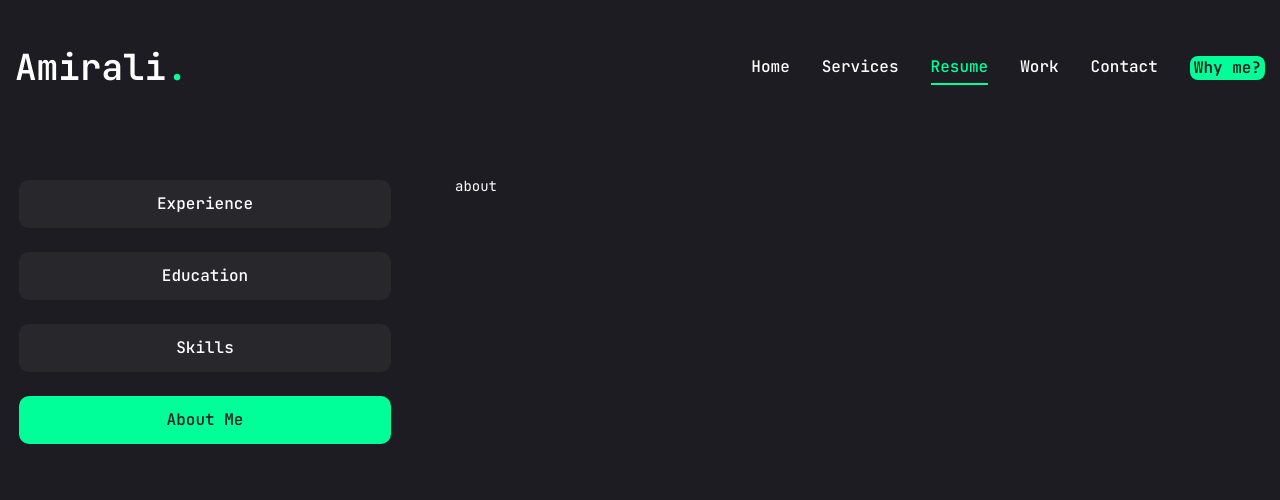
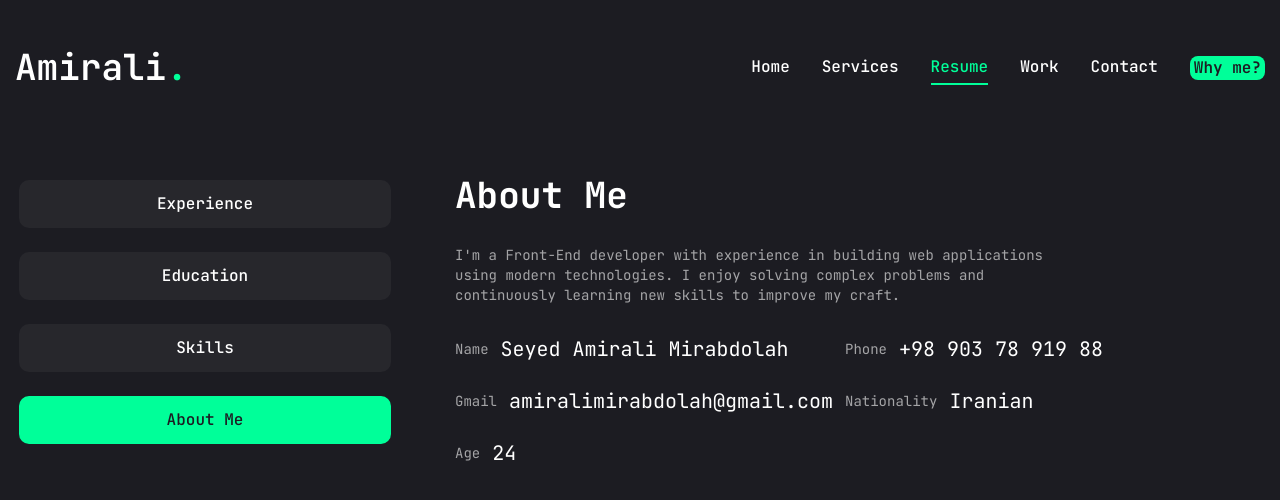
Before and after one commit to Amirali-Mirabdolah/portfolio, a Next.js app: page /resume in a window 1280 px wide. Both pictures are taken after a click on the tab "About Me". Shown: the top 500 px of the page. Built offline with nearby package versions, Linux system fonts and the light colour scheme.

Commit message:
feat(UI): complete resume page

```diff
--- a/app/resume/page.jsx
+++ b/app/resume/page.jsx
@@ -19,7 +19,7 @@
   FaReact,
 } from "react-icons/fa";
 import { SiNextdotjs, SiTailwindcss } from "react-icons/si";
-// import MaterialUiIcon from "@/components/MaterialUiIcon";
+import { calculateAge } from "@/lib/calculateAge";
 
 const about = {
   title: "About Me",
@@ -41,6 +41,10 @@
     {
       fieldName: "Nationality",
       fieldValue: "Iranian",
+    },
+    {
+      fieldName: "Age",
+      fieldValue: calculateAge("2002"),
     },
   ],
 };
@@ -253,9 +257,27 @@
 
             <TabsContent
               value="about"
-              className="w-full"
+              className="w-full text-center xl:text-left"
             >
-              about
+              <div className="flex flex-col gap-7.5">
+                <h3 className="text-4xl font-bold">{about.title}</h3>
+                <p className="max-w-150 text-white/60 mx-auto xl:mx-0">
+                  {about.description}
+                </p>
+                <ul className="grid grid-cols-1 xl:grid-cols-2 max-w-195 gap-y-6 mx-auto xl:mx-0">
+                  {about.info.map((item, index) => {
+                    return (
+                      <li
+                        key={index}
+                        className="flex items-center justify-center xl:justify-start gap-3"
+                      >
+                        <span className="text-white/60">{item.fieldName}</span>
+                        <span className="text-xl">{item.fieldValue}</span>
+                      </li>
+                    );
+                  })}
+                </ul>
+              </div>
             </TabsContent>
           </div>
         </Tabs>
--- /dev/null
+++ b/lib/calculateAge.js
@@ -0,0 +1,5 @@
+export function calculateAge (birthDate) {
+    const currentYear = new Date().getFullYear();
+    const birthYear = new Date(birthDate).getFullYear();
+    return currentYear - birthYear;
+ }
```
